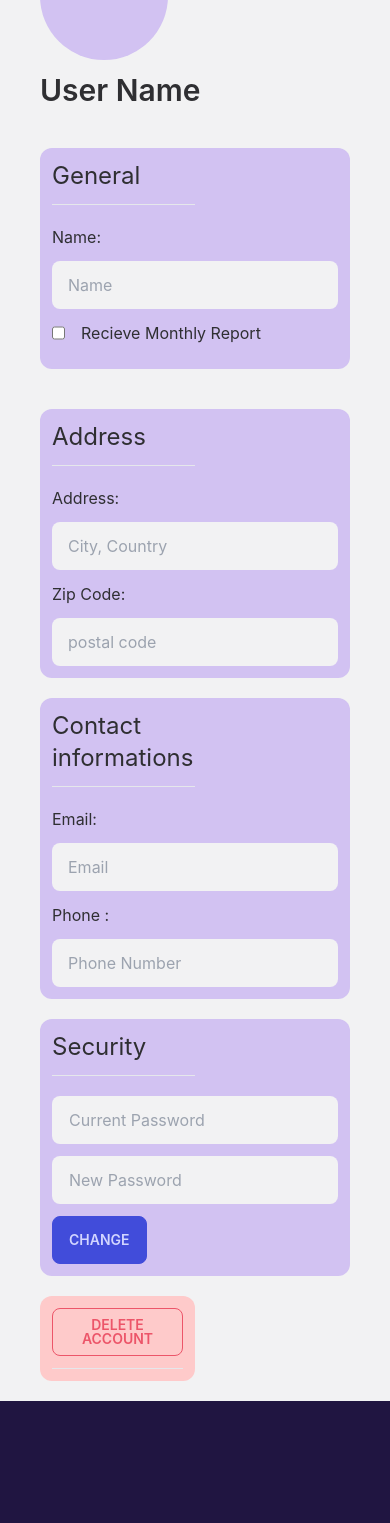
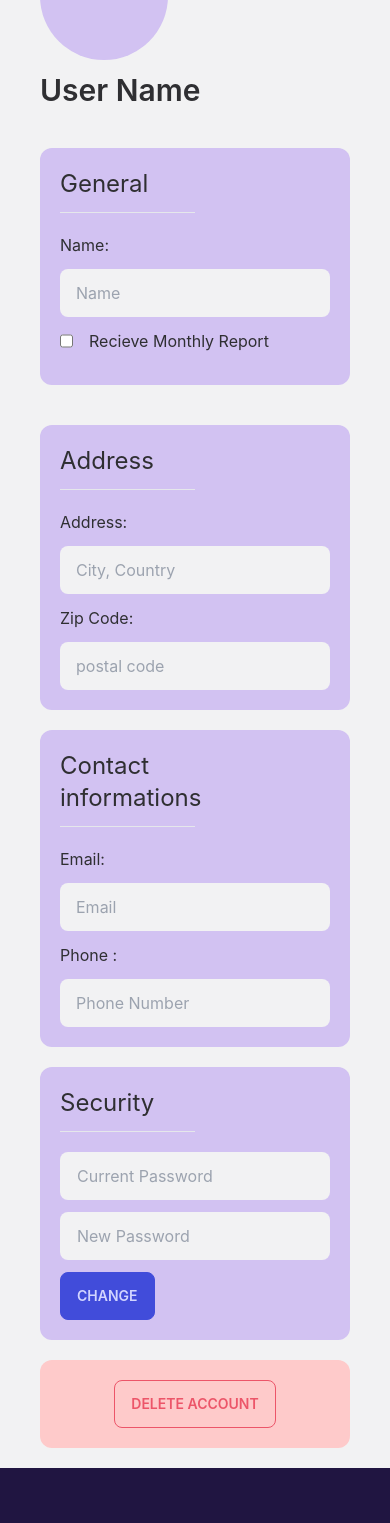
Before and after one commit to shahadat2772/shohoj-pay-client, a React (Create React App) app: page /settings in a window 390 px wide. Shown: the part 208-1731 px from the top of the page. Built offline with nearby package versions, Linux system fonts and the light colour scheme; no server answers.

Commit message:
responsiveness updated

```diff
--- a/src/Components/Pages/Settings/Settings.js
+++ b/src/Components/Pages/Settings/Settings.js
@@ -16,7 +16,7 @@ const Settings = () => {
                 </div>
 
                 {/* general options section */}
-                <div className='rounded-xl p-3 lg:p-10 bg-secondary bg-opacity-25'>
+                <div className='rounded-xl p-5 lg:p-10 bg-secondary bg-opacity-25'>
 
                     {/* title div */}
                     <div className='w-1/2 '>
@@ -52,7 +52,7 @@ const Settings = () => {
             {/* left part  */}
             <div className=' w-full lg:w-1/2 grid grid-cols-1 gap-5 p-5'>
                 {/* address section */}
-                <div className='rounded-xl p-3 lg:p-10 bg-secondary bg-opacity-25'>
+                <div className='rounded-xl p-5 lg:p-10 bg-secondary bg-opacity-25'>
 
                     {/* title div */}
                     <div className='w-1/2 '>
@@ -69,19 +69,17 @@ const Settings = () => {
                             <label className="flex items-center ">Address:</label>
                             <input className='input input-text border-none col-span-5' type="text" placeholder='City, Country' />
                         </form>
-                        {/* postal code */}
+                        {/* zip code */}
                         <form className='grid grid-cols-1 lg:grid-cols-6 gap-3'>
                             <label className="flex items-center ">Zip Code:</label>
                             <input className='input input-text border-none col-span-5' type="number" placeholder='postal code' />
                         </form>
-
-
                     </div>
 
                 </div>
 
                 {/* contact div */}
-                <div className='rounded-xl p-3 lg:p-10 bg-secondary bg-opacity-25'>
+                <div className='rounded-xl p-5 lg:p-10 bg-secondary bg-opacity-25'>
                     {/* title div */}
                     <div className='w-1/2 '>
                         <h3 className='text-2xl text-left mb-3'>Contact informations</h3>
@@ -108,7 +106,7 @@ const Settings = () => {
                 </div>
 
                 {/* security div */}
-                <div className='rounded-xl p-3 lg:p-10 bg-secondary bg-opacity-25'>
+                <div className='rounded-xl p-5 lg:p-10 bg-secondary bg-opacity-25'>
                     {/* title div */}
                     <div className='w-1/2 '>
                         <h3 className='text-2xl text-left mb-3'>Security</h3>
@@ -127,9 +125,9 @@ const Settings = () => {
                 </div>
 
                 {/* delete div */}
-                <div className='w-1/2 p-3 lg:p-10 bg-red-200 rounded-xl'>
-                    <button type="submit" className='btn btn-outline btn-error ml-0 mb-3'>Delete Account</button>
-                    <hr></hr>
+                <div className='w-full flex justify-center items-center p-5 lg:p-10 bg-red-200 rounded-xl'>
+                    <button type="submit" className='btn btn-outline btn-error '>Delete Account</button>
+
                 </div>
             </div>
         </section>
```
